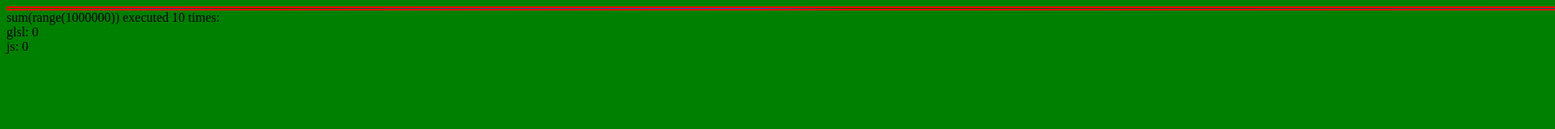
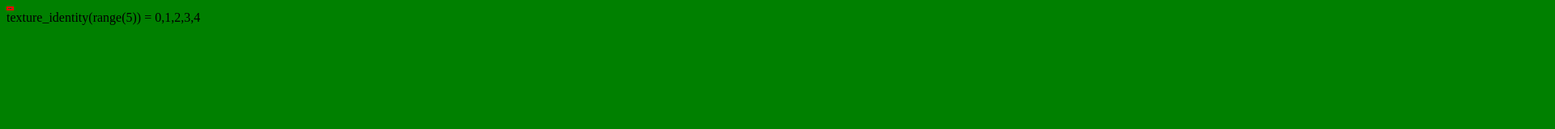
Before and after one commit to redhog/numjs, a plain HTML site: page test.html in a window 1280 px wide. Shown: the top 160 px of the page at 81% size, 1920 px wide, since content can reach past the window. Drawn offline with Linux system fonts and the light colour scheme.

Commit message:
texture_identity

```diff
--- a/test.html
+++ b/test.html
@@ -199,6 +199,37 @@
         `;
       };
 
+      numjs.shaders.color2float = function() {
+        var handleLittleEndian = '';
+        if (numjs.isLittleEndian()) {
+          handleLittleEndian = `
+            value = vec4(value[3], value[2], value[1], value[0]);
+          `;
+        }
+
+        return `
+          float color2float(vec4 value) {
+            ${handleLittleEndian}
+
+            float sign = floor(value[0] / 128.0) == 1. ? -1. : 1.;
+            float exp = mod(value[0], 128.0) * 2.0 + floor(value[1] / 128.0);
+            float frac = mod(value[1], 128.0) * exp2(16.) + value[2] * exp2(8.) + value[3];
+
+            if (exp == 255.0 && frac > 0.0) {
+              return 0. / 0.; // Might not work due to an optimizing compiler, check
+            } else if (exp == 255.0 && frac == 0.0) {
+              return sign * (1. / 0.);
+            } else if (exp == 0.0 && frac == 0.0) {
+              return 0.0;
+            } else {
+              exp = exp - 127.0 - 23.0;
+              frac = frac + exp2(23.);
+              return frac * exp2(exp);
+            }
+          }
+        `;
+      };
+
       numjs.shaders.vertex = function(expr, header) {
         var float2color = numjs.shaders.float2color();
 
@@ -271,12 +302,33 @@
         `;
       };
 
+      numjs.shaders.texture_identity_fragment = function() {
+        var float2color = numjs.shaders.float2color();
+        var color2float = numjs.shaders.color2float();
+
+        return `
+          precision highp float;
+
+          ${float2color}
+          ${color2float}
+
+          uniform sampler2D a;
+          uniform float width;
+          uniform float height;
+
+          void main() {
+            vec2 coord = vec2(gl_FragCoord.x / width, gl_FragCoord.y / height);
+            gl_FragColor = texture2D(a, coord, 0.);
+          }
+        `;
+      };
+
       numjs.Context = function () {
         var self = this;
 
         self.canvas = document.createElement('canvas');
         self.gl = self.canvas.getContext('experimental-webgl', {preserveDrawingBuffer: true, antialias: false});
-        self.gl.clearColor(1.0, 1.0, .0, 1.0);
+        self.gl.clearColor(.5, .5, .5, 1.0);
         self.programs = {};
         self.programs.range = numjs.WebGl.createShaderProgramFromSource(self.gl, numjs.shaders.range_vertex(), numjs.shaders.range_fragment(), "x");
         self.programs.identity = numjs.WebGl.createShaderProgramFromSource(self.gl, numjs.shaders.vertex('a', 'attribute float a;'), numjs.shaders.fragment(), "x");
@@ -287,7 +339,44 @@
         self.programs.div = numjs.WebGl.createShaderProgramFromSource(self.gl, numjs.shaders.vertex('a / b', 'attribute float a; attribute float b;'), numjs.shaders.fragment(), "x");
 
         self.programs.sum = numjs.WebGl.createShaderProgramFromSource(self.gl, numjs.shaders.vertex('a[0] + a[1] + a[2] + a[3]', 'attribute vec4 a;'), numjs.shaders.fragment(), "x");
+
+
+        self.programs.texture_identity = numjs.WebGl.createShaderProgramFromSource(self.gl, numjs.shaders.range_vertex(), numjs.shaders.texture_identity_fragment(), "x");
       };
+
+      numjs.Context.prototype.texture_identity = function (arr) {
+        var self = this;
+
+        var program = self.setOutput("texture_identity", arr.length, 1);
+        var texture = self.gl.createTexture();
+        self.gl.activeTexture(self.gl.TEXTURE0);
+        self.gl.bindTexture(self.gl.TEXTURE_2D, texture);
+        self.gl.texImage2D(self.gl.TEXTURE_2D, 0, self.gl.RGBA, arr.length, 1, 0, self.gl.RGBA, self.gl.UNSIGNED_BYTE, new Uint8Array(arr.buffer));
+
+        self.gl.texParameteri(self.gl.TEXTURE_2D, self.gl.TEXTURE_WRAP_T,     self.gl.CLAMP_TO_EDGE);
+        self.gl.texParameteri(self.gl.TEXTURE_2D, self.gl.TEXTURE_WRAP_S,     self.gl.CLAMP_TO_EDGE);
+        self.gl.texParameteri(self.gl.TEXTURE_2D, self.gl.TEXTURE_MAG_FILTER, self.gl.LINEAR);
+        self.gl.texParameteri(self.gl.TEXTURE_2D, self.gl.TEXTURE_MIN_FILTER, self.gl.LINEAR);
+        self.gl.uniform1i(program.uniforms.a, 0); // Bind sampler "a" to TEXTURE0
+
+        var x = new Float32Array(2);
+        var y = new Float32Array(2);
+
+        x[0] = 0;
+        y[0] = 0;
+        x[1] = arr.length;
+        y[1] = 0;
+
+        program.loadArray("x", x, 1,  self.gl.FLOAT);
+        program.loadArray("y", y, 1,  self.gl.FLOAT);
+
+        self.gl.drawArrays(self.gl.LINES, 0, 2);
+
+        program.disableArrays(program);
+
+        return self.getOutput(0, 0, arr.length, 1);
+      };
+
       numjs.Context.prototype.setOutput = function (name, width, height) {
         var self = this;
         var program = self.programs[name];
@@ -450,6 +539,8 @@
 
         document.body.appendChild(ctx.canvas);
 
+        print ("texture_identity(range(5)) = " + ctx.texture_identity(ctx.range(5)));
+
 /*
         print("range(8) = " + ctx.range(8));
         print("sum(range(8)) = " + ctx.sum(ctx.range(100)));
@@ -457,7 +548,6 @@
         print("identity(range(5)) = " + ctx.identity(ctx.range(5)));
         print("mult(range(5), range(5)) = " + ctx.mult(ctx.range(5), ctx.range(5)));
 
-*/
 
         var items = 1000000;
 
@@ -467,7 +557,6 @@
           function () { ctx.range(items).reduce(function (a, b) { return a + b; }); },
           10);
 
-/*
         var items = 10000000;
 
         compare(
```
